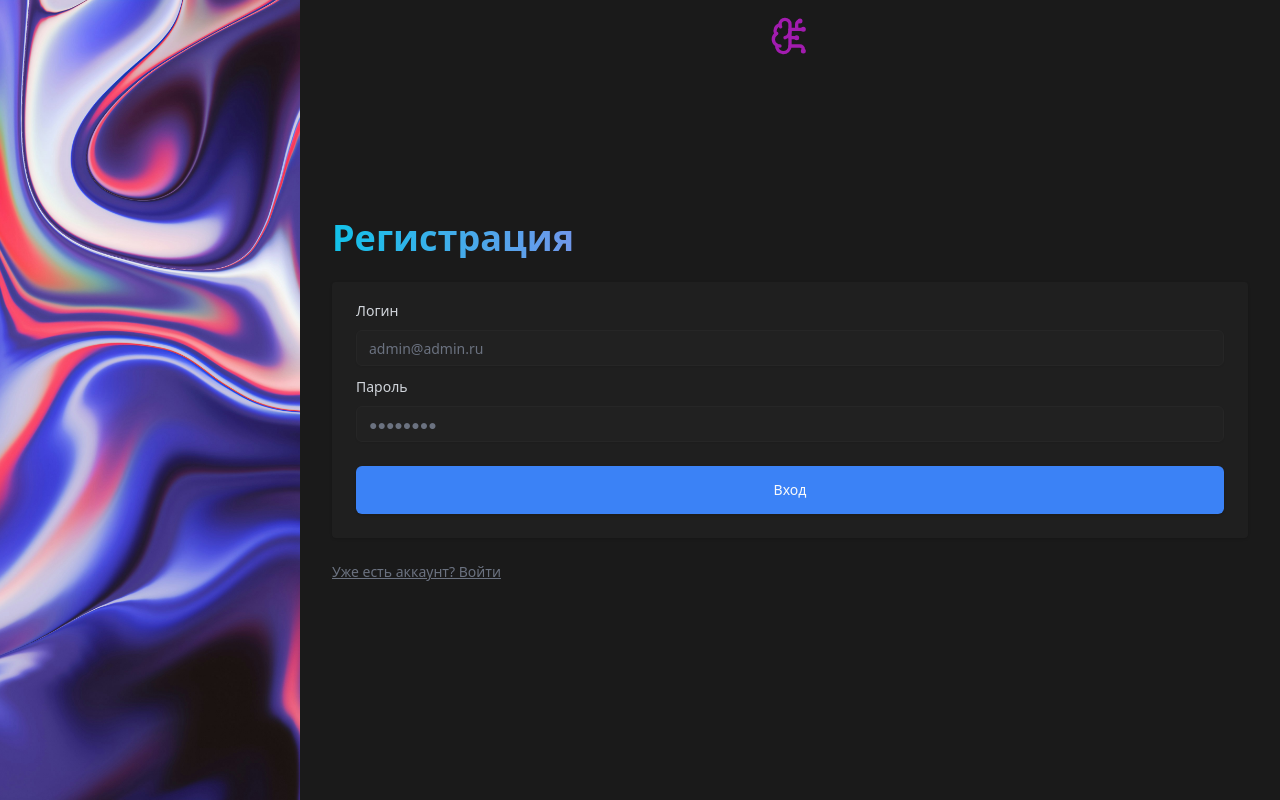
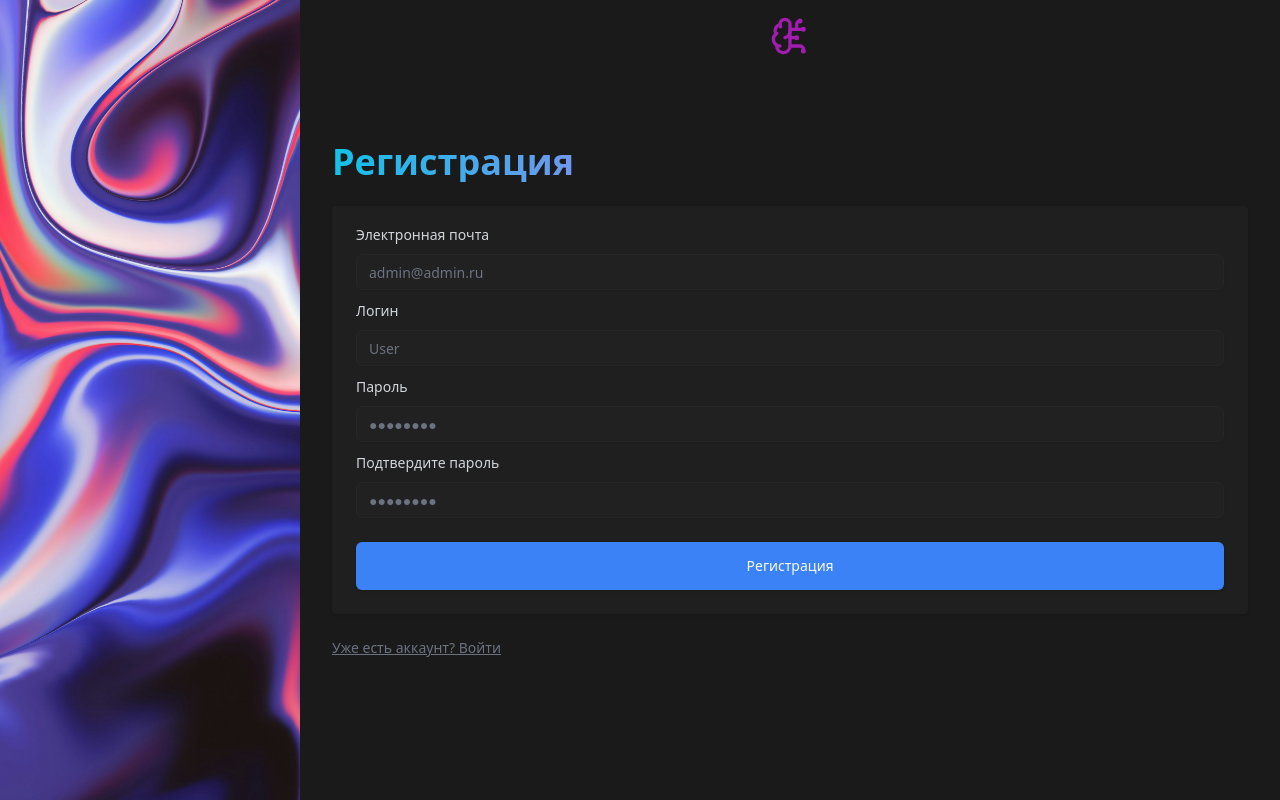
Before and after one commit to gs-gamma-hackaton/app, a Next.js app in the folder frontend/: page /sign-up in a window 1280 px wide. Built offline with nearby package versions, Linux system fonts and the light colour scheme.

Commit message:
feat: Подключение к API регистрации и авторизации

```diff
--- a/frontend/package.json
+++ b/frontend/package.json
@@ -28,6 +28,7 @@
     "clsx": "^2.1.1",
     "cmdk": "^1.0.0",
     "html2canvas": "^1.4.1",
+    "js-cookie": "^3.0.5",
     "jspdf": "^2.5.2",
     "lucide-react": "^0.474.0",
     "next": "15.1.6",
@@ -46,6 +47,7 @@
   },
   "devDependencies": {
     "@eslint/eslintrc": "^3",
+    "@types/js-cookie": "^3.0.6",
     "@types/node": "^20",
     "@types/react": "^19",
     "@types/react-color": "^3.0.13",
--- /dev/null
+++ b/frontend/src/app/(auth)/actions/sign-in.ts
@@ -0,0 +1,19 @@
+"use server";
+
+import * as api from "@/api/auth";
+import { createSession } from "@/lib/auth/session";
+
+type ReturnValue = [boolean, string | null];
+
+export async function signIn(data: api.AuthCredentials): Promise<ReturnValue> {
+  try {
+    const authData = await api.auth(data);
+    await createSession(authData);
+    return [true, null];
+  } catch (error) {
+    if (error instanceof Error && error.message) {
+      return [false, error.message];
+    }
+    throw error;
+  }
+}
--- /dev/null
+++ b/frontend/src/app/(auth)/actions/sign-up.ts
@@ -0,0 +1,25 @@
+"use server";
+
+import * as api from "@/api/auth";
+import { createSession } from "@/lib/auth/session";
+import { SignUpData } from "@/lib/forms/sign-up";
+
+type ReturnValue = [boolean, string | null];
+
+export async function register(data: SignUpData): Promise<ReturnValue> {
+  try {
+    await api.register(data);
+
+    const authData = await api.auth({
+      email: data.email,
+      password: data.password,
+    });
+    await createSession(authData);
+    return [true, null];
+  } catch (error) {
+    if (error instanceof Error && error.message) {
+      return [false, error.message];
+    }
+    throw error;
+  }
+}
--- a/frontend/src/app/(auth)/components/sign-in-form.tsx
+++ b/frontend/src/app/(auth)/components/sign-in-form.tsx
@@ -11,6 +11,7 @@ import { zodResolver } from "@hookform/resolvers/zod";
 import { useRouter } from "next/navigation";
 import { HTMLAttributes } from "react";
 import { useForm, useFormContext } from "react-hook-form";
+import { signIn } from "../actions/sign-in";
 
 export default function SignInForm() {
   return (
@@ -45,11 +46,11 @@ function SignInFormProvider({
   const router = useRouter();
 
   const handleSubmit = async (data: AuthCredentials) => {
-    const [ok, errorMessage] = [false, "err"]; //await signIn(data);
+    const [ok, errorMessage] = await signIn(data);
     const message = ok ? "Добро пожаловать!" : errorMessage!;
     toast({ title: message });
 
-    if (ok) router.push("/");
+    if (ok) router.push("/profile");
   };
 
   return (
--- a/frontend/src/app/(auth)/components/sign-up-form.tsx
+++ b/frontend/src/app/(auth)/components/sign-up-form.tsx
@@ -10,6 +10,7 @@ import { zodResolver } from "@hookform/resolvers/zod";
 import { useRouter } from "next/navigation";
 import { HTMLAttributes } from "react";
 import { useForm, useFormContext } from "react-hook-form";
+import { register } from "../actions/sign-up";
 
 export default function SignUpForm() {
   return (
@@ -36,9 +37,7 @@ function SignUpFormProvider({
   const form = useForm<SignUpData>({
     resolver: zodResolver(signUpForm),
     defaultValues: {
-      firstName: "",
-      lastName: "",
-      middleName: "",
+      username: "",
       email: "",
       password: "",
       passwordConfirm: "",
@@ -48,11 +47,11 @@ function SignUpFormProvider({
   const router = useRouter();
 
   const handleSubmit = async (data: SignUpData) => {
-    const [ok, errorMessage] = [false, "err"]; //await SignUp(data);
+    const [ok, errorMessage] = await register(data);
     const message = ok ? "Добро пожаловать!" : errorMessage!;
     toast({ title: message });
 
-    if (ok) router.push("/");
+    if (ok) router.push("/generate");
   };
 
   return (
@@ -74,9 +73,22 @@ function SignUpFormContent() {
         name="email"
         render={({ field }) => (
           <Form.FormItem>
+            <Form.FormLabel>Электронная почта</Form.FormLabel>
+            <Form.FormControl>
+              <Input placeholder="admin@admin.ru" {...field} />
+            </Form.FormControl>
+            <Form.FormMessage />
+          </Form.FormItem>
+        )}
+      />
+      <Form.FormField
+        control={form.control}
+        name="username"
+        render={({ field }) => (
+          <Form.FormItem>
             <Form.FormLabel>Логин</Form.FormLabel>
             <Form.FormControl>
-              <Input placeholder="admin@admin.ru" {...field} />
+              <Input placeholder="User" {...field} />
             </Form.FormControl>
             <Form.FormMessage />
           </Form.FormItem>
@@ -88,6 +100,19 @@ function SignUpFormContent() {
         render={({ field }) => (
           <Form.FormItem>
             <Form.FormLabel>Пароль</Form.FormLabel>
+            <Form.FormControl>
+              <Input type="password" placeholder="●●●●●●●●" {...field} />
+            </Form.FormControl>
+            <Form.FormMessage />
+          </Form.FormItem>
+        )}
+      />
+      <Form.FormField
+        control={form.control}
+        name="passwordConfirm"
+        render={({ field }) => (
+          <Form.FormItem>
+            <Form.FormLabel>Подтвердите пароль</Form.FormLabel>
             <Form.FormControl>
               <Input type="password" placeholder="●●●●●●●●" {...field} />
             </Form.FormControl>
@@ -107,7 +132,7 @@ function SignUpButton() {
       type="submit"
       loading={formState.isSubmitting}
     >
-      Вход
+      Регистрация
     </LoadingButton>
   );
 }
--- /dev/null
+++ b/frontend/src/app/(auth)/sign-out/route.ts
@@ -0,0 +1,13 @@
+import { logout } from "@/api/auth";
+import { deleteSession } from "@/lib/auth/session";
+import { redirect, RedirectType } from "next/navigation";
+
+export async function GET() {
+  try {
+    await logout();
+  } catch {
+    // Ignore errors during server logout
+  }
+  await deleteSession();
+  redirect("/", RedirectType.replace);
+}
--- /dev/null
+++ b/frontend/src/lib/auth/cookie.ts
@@ -0,0 +1,78 @@
+import Cookies from "js-cookie";
+import type {
+  ResponseCookie,
+  ResponseCookies,
+} from "next/dist/compiled/@edge-runtime/cookies";
+
+export class ClientCookieStorage implements ResponseCookies {
+  get size(): number {
+    return document.cookie.split(";").length;
+  }
+  get(...args: [name: string] | [ResponseCookie]): ResponseCookie | undefined {
+    const value = args[0];
+    if (typeof value !== "string") {
+      throw new Error("Method not implemented.");
+    }
+    const cookie = Cookies.get(value);
+    if (!cookie) return undefined;
+    return { name: value, value: cookie };
+  }
+  getAll(): ResponseCookie[] {
+    const cookie = Cookies.get();
+    return Object.entries(cookie).map((v) => ({ name: v[0], value: v[1] }));
+  }
+  has(name: string): boolean {
+    return Cookies.get(name) !== undefined;
+  }
+  set(
+    ...args:
+      | [key: string, value: string, cookie?: ResponseCookie]
+      | [options: ResponseCookie]
+  ): this {
+    const key = args[0] as string;
+    const value = args[1] as string;
+    const options = args[2] as ResponseCookie | undefined;
+    // @ts-expect-error Temporary disable, need to fix
+    Cookies.set(key, value, options);
+    return this;
+  }
+  delete(
+    ...args:
+      | [key: string]
+      | [options: Omit<ResponseCookie, "value" | "expires">]
+  ): this {
+    const value = args[0];
+    if (typeof value !== "string") {
+      throw new Error("Method not implemented.");
+    }
+    Cookies.remove(value);
+    return this;
+  }
+  clear(): this {
+    this.getAll().forEach((cookie) => this.delete(cookie.name));
+    return this;
+  }
+  toString(): string {
+    return document.cookie;
+  }
+  [Symbol.iterator](): IterableIterator<[string, ResponseCookie]> {
+    function* iterator(arr: ResponseCookie[]) {
+      for (const item of arr) {
+        yield { [item.name]: item };
+      }
+    }
+    return iterator(this.getAll()) as IterableIterator<
+      [string, ResponseCookie]
+    >;
+  }
+}
+
+export function cookies(): ResponseCookies {
+  if (typeof window === "undefined") {
+    // eslint-disable-next-line @typescript-eslint/no-require-imports
+    const { cookies: c } = require("next/headers");
+    return c();
+  } else {
+    return new ClientCookieStorage();
+  }
+}
--- /dev/null
+++ b/frontend/src/lib/auth/session.ts
@@ -0,0 +1,34 @@
+import { cookies } from "./cookie";
+
+export async function createSession<T>(data: T) {
+  const expiresAt = new Date(Date.now() + 7 * 24 * 60 * 60 * 1000);
+  const encryptedData = await encrypt(data);
+  cookies().set("session", encryptedData, {
+    expires: expiresAt,
+    sameSite: "lax",
+    path: "/",
+  });
+}
+
+// May be changed in future
+export async function updateSession<T>(data: T) {
+  return await createSession(data);
+}
+
+export async function getSession<T>() {
+  const data = cookies().get("session");
+  if (!data || !data.value) return undefined;
+  return decrypt(data.value) as T;
+}
+
+export async function deleteSession() {
+  cookies().delete("session");
+}
+
+async function encrypt<T>(data: T) {
+  return JSON.stringify(data);
+}
+
+async function decrypt<T>(data: string) {
+  return JSON.parse(data) as T;
+}
--- a/frontend/src/lib/fetch.ts
+++ b/frontend/src/lib/fetch.ts
@@ -1,3 +1,8 @@
+import { AuthResult } from "@/api/auth";
+import { redirect } from "next/navigation";
+import { cookies } from "./auth/cookie";
+import { getSession } from "./auth/session";
+
 export async function apiFetch<T>(
   url: string,
   body?: unknown,
@@ -5,9 +10,15 @@ export async function apiFetch<T>(
   baseUrl?: string
 ): Promise<T> {
   baseUrl ??= process.env.NEXT_PUBLIC_API_URL!;
+  const authData = await getSession<AuthResult>();
 
   const headers = new Headers(options.headers ?? {});
+  headers.set("Cookie", cookies().toString());
   headers.set("Content-Type", "application/json");
+
+  if (authData) {
+    headers.set("Authorization", `Bearer ${authData.access_token}`);
+  }
 
   const requestOptions = {
     body: JSON.stringify(body),
@@ -17,6 +28,10 @@ export async function apiFetch<T>(
   const response = await fetch(`${baseUrl}${url}`, requestOptions);
 
   if (!response.ok) {
+    if (response.status === 401) {
+      redirect("/sign-out");
+    }
+
     let errorMessage = await response.text();
     try {
       const errorData = JSON.parse(errorMessage);
--- a/frontend/src/lib/forms/sign-up.ts
+++ b/frontend/src/lib/forms/sign-up.ts
@@ -1,12 +1,6 @@
 import { z } from "zod";
 
-const lastName = z
-  .string()
-  .min(2, "Фамилия должна быть не менее, чем 2 символа");
-const firstName = z.string().min(2, "Имя должно быть не менее, чем 2 символа");
-const middleName = z
-  .string()
-  .min(2, "Отчество должно быть не менее, чем 2 символа");
+const username = z.string().min(2, "Имя должно быть не менее, чем 2 символа");
 const email = z.string().email();
 const password = z
   .string()
@@ -15,9 +9,7 @@ const passwordConfirm = z.string();
 
 const signUpForm = z
   .object({
-    lastName,
-    firstName,
-    middleName,
+    username,
     email,
     password,
     passwordConfirm,
```
Also changed, not shown: frontend/src/api/auth.ts (+9 -10 lines), 2 other files (tests, documents, lock files or other folders).
